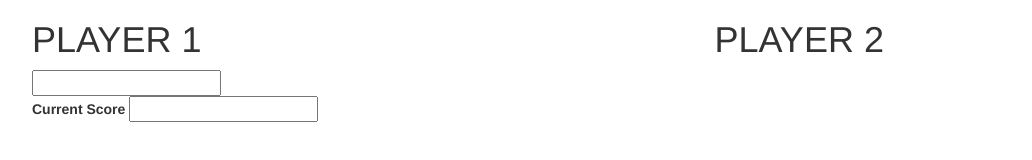
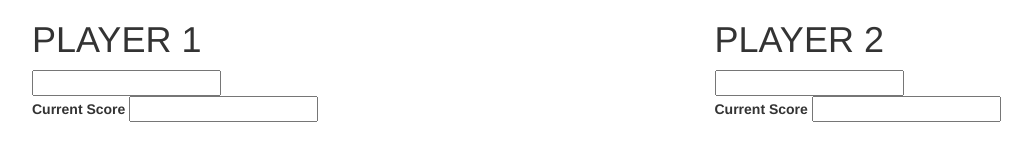
Before and after one commit to ephantuskaranja/pig-dice-project, a plain HTML site: page index.html in a window 1280 px wide. Shown: the whole page, without its empty margins (38-1070 px from the left). Drawn offline with nearby package versions, Linux system fonts and the light colour scheme.

Commit message:
add player 2 inputs fields

```diff
--- a/index.html
+++ b/index.html
@@ -17,11 +17,11 @@
                 <!--player 1-->
                 <h1>PLAYER 1</h1>
                 <div>
-                    <input id="number" type="number">
+                    <input id="number1" type="number">
                 </div>
                 <div>
                     <label for="current score">Current Score</label>
-                    <input id="current-score" type="number">
+                    <input id="current-score1" type="number">
                 </div>
             </div>
             <div class="col-md-2">
@@ -30,6 +30,13 @@
             <div class="col-md-5">
                 <h1>PLAYER 2</h1>
                 <!--player 2-->
+                <div>
+                    <input id="number2" type="number">
+                </div>
+                <div>
+                    <label for="current score">Current Score</label>
+                    <input id="current-score2" type="number">
+                </div>
             </div>
         </div>
     </div>
```
